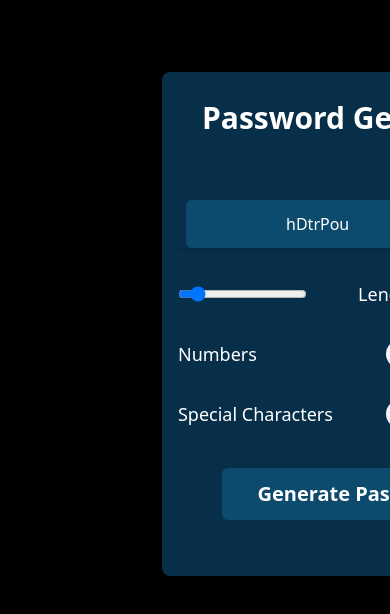
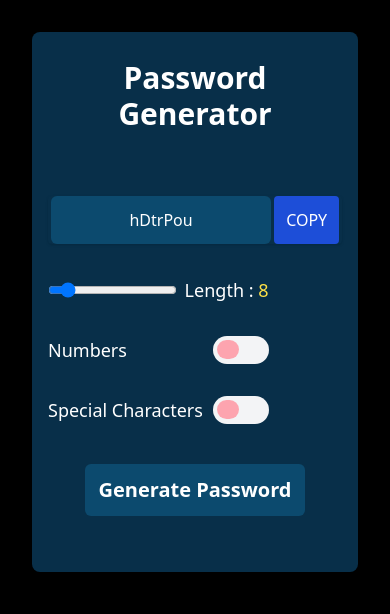
Before and after one commit to shahad-hassan19/PasswordGenerator, a React (Create React App) app: page / in a window 390 px wide. Shown: the top 614 px of the page. Built offline with nearby package versions, Linux system fonts and the light colour scheme.

Commit message:
Responsiveness issue resolved

```diff
--- a/src/App.js
+++ b/src/App.js
@@ -37,7 +37,8 @@ function App() {
   [ passwordGenerator])
 
   return (
-    <div className=" w-96 h-max fixed top-10 left-1/3 rounded-lg px-4 mx-8 my-8 py-4 text-white bg-sky-950">
+    <div className='flex justify-center align-items-center '>
+    <div className=" sm:w-full sm:h-full md:w-96 md:h-max self-center rounded-lg px-4 mx-8 my-8 py-4 text-white bg-sky-950">
         <h1 className='text-center font-bold text-3xl my-3'>Password Generator</h1>
         <div className='flex justify-evenly shadow rounded overflow-hidden mt-16'>
             <input
@@ -99,6 +100,7 @@ function App() {
             </button>
         </div>
     </div>
+    </div>
   );
 }
 
```
